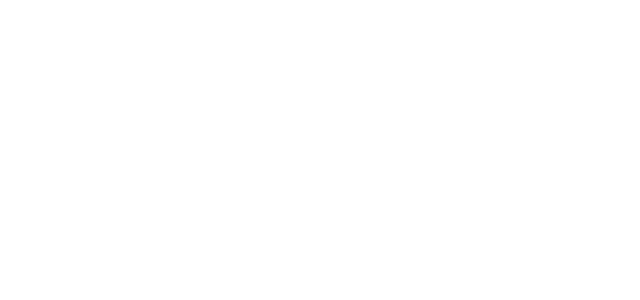
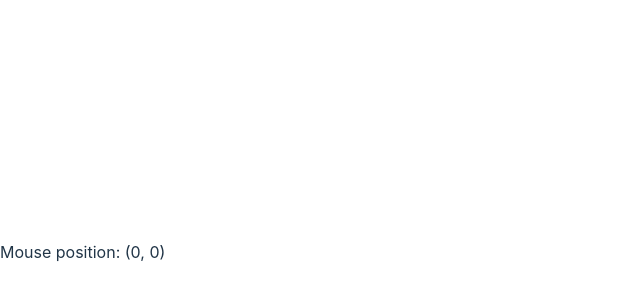
Before and after one commit to nham215/KnowledgeBase, a React (Vite) app: page /rederprops in a window 1280 px wide. Before the commit this address had no page. Shown: the part 148-448 px from the top of the page, without its empty margins (0-640 px from the left). Built offline with nearby package versions, Linux system fonts and the light colour scheme.

Commit message:
practice render props

```diff
--- a/src/App.tsx
+++ b/src/App.tsx
@@ -3,6 +3,7 @@
 import UseQuery from "./learn/react/useQuery"
 import Home from "./page/home"
 import Dashboard from "./components/dashboard";
+import MouseTracker from "./learn/react/RenderProps";
 
 function App() {
   const isAuthenticated = true; // Ví dụ: trạng thái đăng nhập của người dùng
@@ -14,6 +15,11 @@
         <Route path="/useref" element={<UseRef />} />
         <Route path="/usequery" element={<UseQuery />} />
         <Route path="/dashboard" element={<Dashboard isAuthenticated={isAuthenticated} />} />
+        <Route path="/rederprops" element={<MouseTracker render={(mouse) => (
+          <p>
+            Mouse position: ({mouse.x}, {mouse.y})
+          </p>
+        )} />} />
       </Routes>
     </Router>
 
--- /dev/null
+++ b/src/learn/react/RenderProps.tsx
@@ -0,0 +1,21 @@
+import React, { useState } from 'react';
+
+// Component MouseTracker nhận một prop là một hàm `render`
+interface MouseTrackerProps {
+    render: (mouse: { x: number; y: number }) => React.ReactNode;
+}
+
+const MouseTracker: React.FC<MouseTrackerProps> = ({ render }) => {
+    const [mousePosition, setMousePosition] = useState({ x: 0, y: 0 });
+
+    const handleMouseMove = (event: React.MouseEvent) => {
+        setMousePosition({
+            x: event.clientX,
+            y: event.clientY,
+        });
+    };
+
+    return <div onMouseMove={handleMouseMove}>{render(mousePosition)}</div>;
+};
+
+export default MouseTracker;
```
